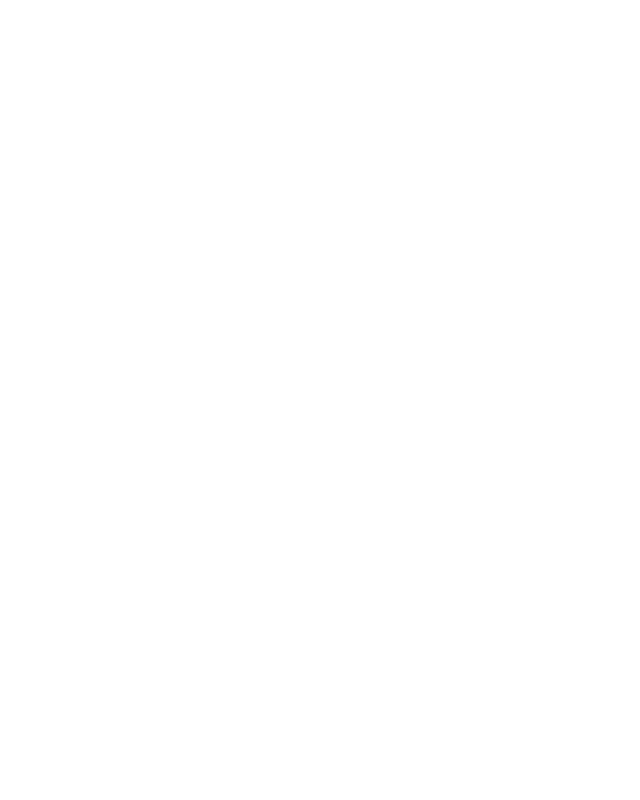
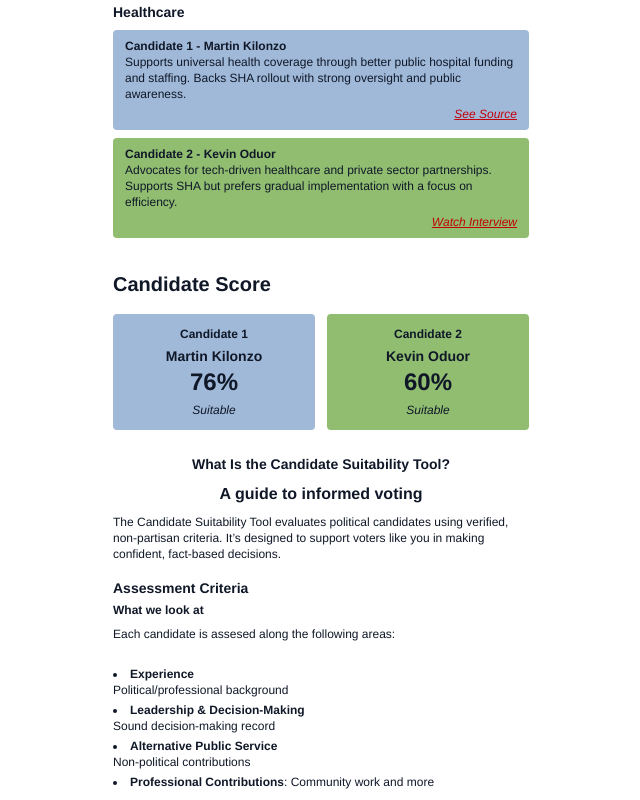
Before and after one commit to jaime8793/verivote, a React (Vite) app: page /compare in a window 1280 px wide. Before the commit this address had no page. Shown: the part 1040-1840 px from the top of the page, without its empty margins (319-959 px from the left). Before the commit the page ends 800 px from the top, so only its background shows below. Built offline with nearby package versions, Linux system fonts and the light colour scheme.

Commit message:
Added compare

```diff
--- a/src/App.tsx
+++ b/src/App.tsx
@@ -9,6 +9,7 @@
 import Resources from "./vvComponents/resources";
 import Issues from "./vvComponents/issues";
 import IssuesDetailed from "./vvComponents/detailedIssues";
+import Compare from "./vvComponents/compare";
 function App() {
   return (
     <Router>
@@ -23,6 +24,7 @@
           <Route path="/resources" element={<Resources />} />
           <Route path="/issues" element={<Issues />} />
           <Route path="/issues/:id" element={<IssuesDetailed />} />
+          <Route path="compare" element={<Compare />} />
         </Routes>
       </main>
     </Router>
--- /dev/null
+++ b/src/vvComponents/compare.tsx
@@ -0,0 +1,181 @@
+import SearchBar from "./searchbar";
+import Footer from "./footer";
+
+const Compare = () => {
+  return (
+    <>
+      <main className="w-full max-w-md mx-auto px-4 py-4 font-[Helvetica] text-gray-900">
+        {/* Breadcrumb */}
+        <p className="text-xs mb-4">Home &gt; Compare</p>
+
+        {/* Search */}
+        <div className="mb-5">
+          <SearchBar />
+        </div>
+
+        {/* Header */}
+        <h1 className="text-2xl text-center font-extrabold mb-4">
+          Compare Candidates
+        </h1>
+
+        {/* Dropdowns */}
+        <div className="flex gap-2 mb-2">
+          <select className="w-full border border-[#43761E] rounded-full px-3 py-1 text-sm">
+            <option className="text-gray-300">Candidate 1</option>
+          </select>
+          <select className="w-full border border-[#43761E] rounded-full px-3 py-1 text-sm">
+            <option>Candidate 2</option>
+          </select>
+        </div>
+
+        {/* Filter/Clear */}
+        <div className="flex items-center justify-between mb-4">
+          <button className="bg-[#43761E] text-white text-xs px-4 py-1 rounded-full font-medium">
+            Filter
+          </button>
+          <button className="text-xs underline font-semibold">
+            Clear Selection
+          </button>
+        </div>
+
+        {/* Compare Button */}
+        <div className="mb-6 text-center">
+          <button className="bg-blue-500 italic w-80 hover:bg-blue-600 text-white text-sm font-medium px-6 py-2 rounded-full ">
+            Compare
+          </button>
+        </div>
+
+        {/* Candidate Cards */}
+        <div className="grid grid-cols-2 gap-2 mb-6">
+          <div className="border border-gray-300 rounded px-2 py-3 text-center">
+            <img
+              src="/candidate1.jpg"
+              alt="Martin Kilonzo"
+              className="rounded mb-2"
+            />
+            <p className="text-sm font-semibold">Martin Kilonzo</p>
+            <p className="text-xs">Maendeleo Chap Chap</p>
+            <p className="text-xs italic mt-1">
+              “Smart Leadership for Real Change”
+            </p>
+          </div>
+          <div className="border border-[#43761E] rounded px-2 py-3 text-center">
+            <img
+              src="/candidate2.jpg"
+              alt="Kevin Oduor"
+              className="rounded mb-2"
+            />
+            <p className="text-sm font-semibold">Kevin Oduor</p>
+            <p className="text-xs">KANU</p>
+            <p className="text-xs italic mt-1">“Youth. Jobs. The Future.”</p>
+          </div>
+        </div>
+
+        {/* Dropdown Comparisons */}
+        <div className="space-y-3">
+          {["Policy Position", "Voting records", "Education"].map((section) => (
+            <div key={section}>
+              <h2 className="text-sm font-extrabold mb-1">{section}</h2>
+              <div className="space-y-2">
+                <button className="bg-[#A0B9D9] text-left w-full px-3 py-2 mb-4 rounded text-sm">
+                  Candidate 1
+                </button>
+                <button className="bg-[#90BD70] text-left w-full px-3 py-2 rounded text-sm">
+                  Candidate 2
+                </button>
+              </div>
+            </div>
+          ))}
+        </div>
+
+        {/* Healthcare Comparison */}
+        <div className="mt-6">
+          <h2 className="text-sm font-bold mb-2">Healthcare</h2>
+          <div className="bg-[#A0B9D9] rounded px-3 py-2 text-xs mb-2">
+            <p className="font-bold">Candidate 1 - Martin Kilonzo</p>
+            <p>
+              Supports universal health coverage through better public hospital
+              funding and staffing. Backs SHA rollout with strong oversight and
+              public awareness.
+            </p>
+            <p className="text-red-700 italic text-right mt-1 underline">
+              See Source
+            </p>
+          </div>
+          <div className="bg-[#90BD70] rounded px-3 py-2 text-xs">
+            <p className="font-bold">Candidate 2 - Kevin Oduor</p>
+            <p>
+              Advocates for tech-driven healthcare and private sector
+              partnerships. Supports SHA but prefers gradual implementation with
+              a focus on efficiency.
+            </p>
+            <p className="text-red-700 italic text-right mt-1 underline">
+              Watch Interview
+            </p>
+          </div>
+        </div>
+
+        {/* Candidate Score */}
+        <div className="mt-8 mb-6">
+          <h2 className="text-xl font-extrabold mb-4">Candidate Score</h2>
+          <div className="grid grid-cols-2 gap-3 text-center text-xs">
+            <div className="bg-[#A0B9D9] rounded p-3">
+              <p className="font-bold mb-1">Candidate 1</p>
+              <p className="text-sm font-bold">Martin Kilonzo</p>
+              <p className="text-2xl font-extrabold">76%</p>
+              <p className="italic mt-1">Suitable</p>
+            </div>
+            <div className="bg-[#90BD70] rounded p-3">
+              <p className="font-bold mb-1">Candidate 2</p>
+              <p className="text-sm font-bold">Kevin Oduor</p>
+              <p className="text-2xl font-extrabold">60%</p>
+              <p className="italic mt-1">Suitable</p>
+            </div>
+          </div>
+        </div>
+
+        {/* Suitability Tool */}
+        <div className="mb-8">
+          <h2 className="text-sm font-extrabold mb-2 text-center">
+            What Is the Candidate Suitability Tool?
+          </h2>
+          <p className="font-bold text-center mb-2">
+            A guide to informed voting
+          </p>
+          <p className="text-xs mb-4">
+            The Candidate Suitability Tool evaluates political candidates using
+            verified, non-partisan criteria. It’s designed to support voters
+            like you in making confident, fact-based decisions.
+          </p>
+
+          <h3 className="text-sm font-extrabold mb-1">Assessment Criteria</h3>
+          <p className="text-xs mb-2 font-bold">What we look at</p>
+          <p className="text-xs mb-6 ">
+            Each candidate is assesed along the following areas:
+          </p>
+          <ul className="text-xs list-disc list-inside space-y-1">
+            <li>
+              <strong>Experience</strong>
+              <p>Political/professional background</p>
+            </li>
+            <li>
+              <strong>Leadership & Decision-Making</strong>
+              <p> Sound decision-making record </p>
+            </li>
+            <li>
+              <strong>Alternative Public Service</strong>
+              <p> Non-political contributions </p>
+            </li>
+            <li>
+              <strong>Professional Contributions</strong>: Community work and
+              more
+            </li>
+          </ul>
+        </div>
+      </main>
+      <Footer />
+    </>
+  );
+};
+
+export default Compare;
```
